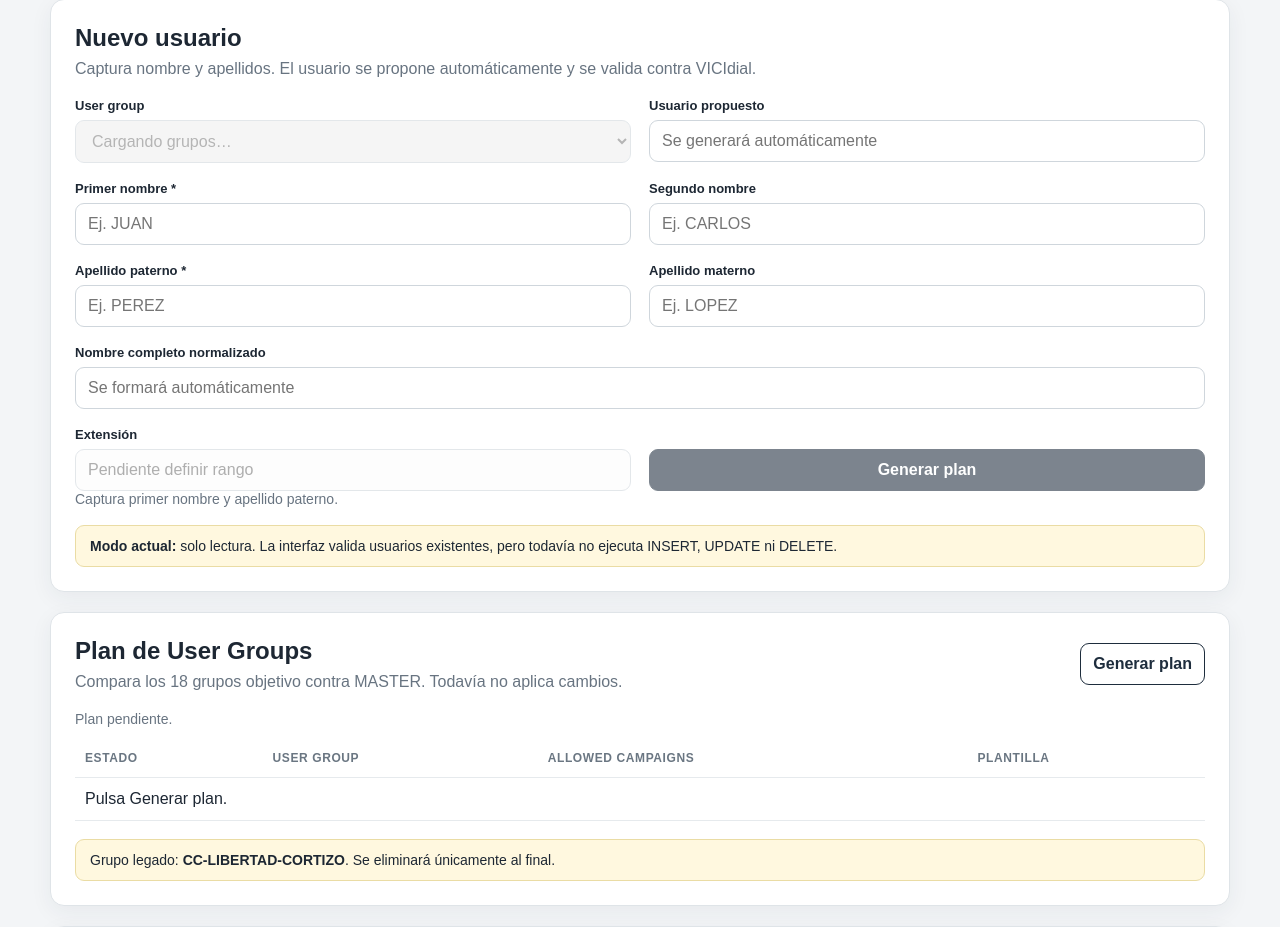
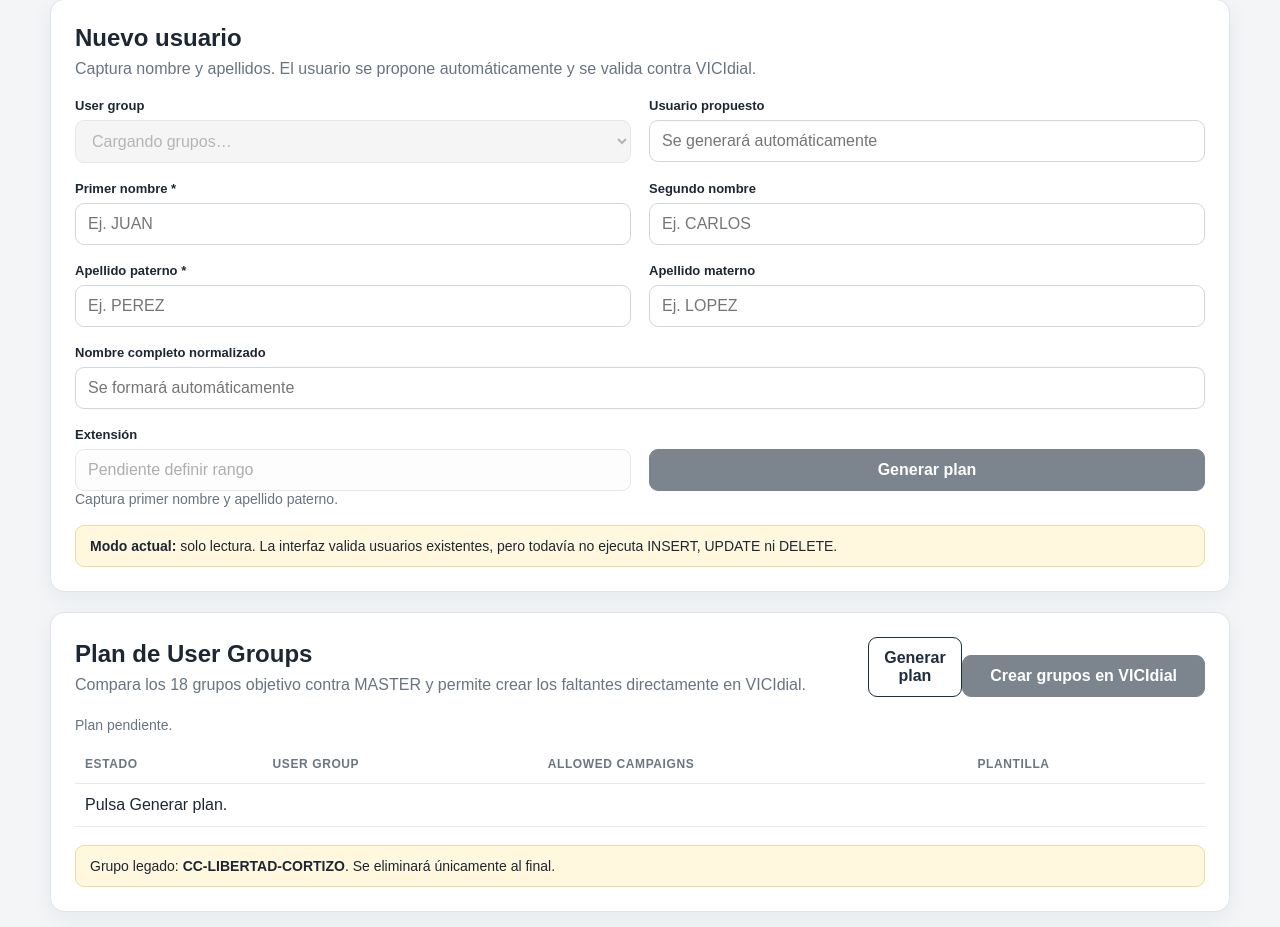
Before and after one commit to TeamDirecto/CortizoVPN, a Flask app: page / in a window 1280 px wide. Shown: the part 142-1069 px from the top of the page. Run offline with Flask 2, Linux system fonts and the light colour scheme.

Commit message:
feat: add apply button for User Groups

```diff
--- a/templates/index.html
+++ b/templates/index.html
@@ -83,9 +83,9 @@
         <div class="card-head">
           <div>
             <h2>Plan de User Groups</h2>
-            <p>Compara los 18 grupos objetivo contra MASTER. Todavía no aplica cambios.</p>
+            <p>Compara los 18 grupos objetivo contra MASTER y permite crear los faltantes directamente en VICIdial.</p>
           </div>
-          <button id="loadGroupPlan" class="secondary" type="button">Generar plan</button>
+          <div class="actions"><button id="loadGroupPlan" class="secondary" type="button">Generar plan</button><button id="applyGroupPlan" type="button" disabled>Crear grupos en VICIdial</button></div>
         </div>
         <div id="groupPlanStatus" class="status">Plan pendiente.</div>
         <div class="table-wrap">
```
